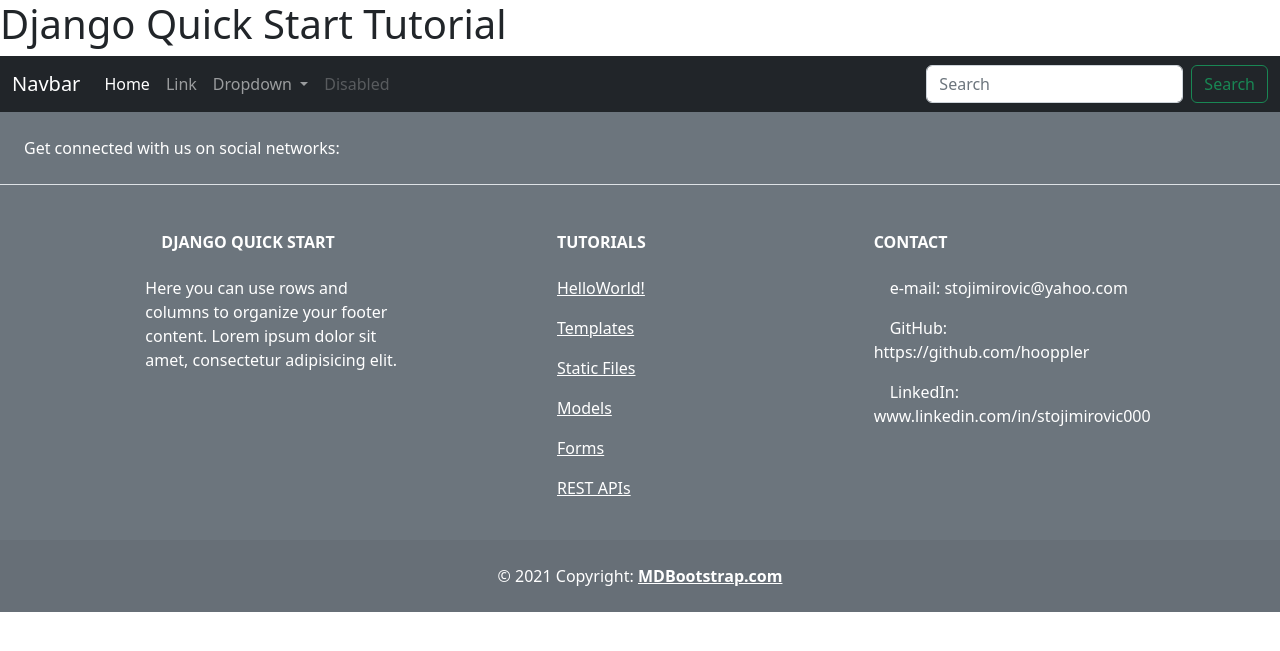
After one commit to hooppler/DjangoQuickStart, a Django app: template django_project/home_app/templates/home_app/base.html in a window 1280 px wide. The commit adds this page. Shown: the top 651 px of the page. Run offline with Django 4.2, Linux system fonts and the light colour scheme; the template is opened without the code that fills it, so the values that code supplies are empty.

Commit message:
home_app redesign

```diff
--- /dev/null
+++ b/django_project/home_app/templates/home_app/base.html
@@ -0,0 +1,166 @@
+{% load static %}
+<!DOCTYPE html>
+<html lang="en">
+<head>
+    <meta charset="UTF-8">
+    <title>Title</title>
+    <!-- <link rel="stylesheet" type="text/css" href="{% static 'home_app/style.css' %}"> -->
+    <link href="https://cdn.jsdelivr.net/npm/bootstrap@5.2.0-beta1/dist/css/bootstrap.min.css" rel="stylesheet" integrity="sha384-0evHe/X+R7YkIZDRvuzKMRqM+OrBnVFBL6DOitfPri4tjfHxaWutUpFmBp4vmVor" crossorigin="anonymous">
+    <script src="https://cdn.jsdelivr.net/npm/bootstrap@5.2.0-beta1/dist/js/bootstrap.bundle.min.js" integrity="sha384-pprn3073KE6tl6bjs2QrFaJGz5/SUsLqktiwsUTF55Jfv3qYSDhgCecCxMW52nD2" crossorigin="anonymous"></script>
+</head>
+<body>
+    <h1>Django Quick Start Tutorial</h1>
+
+    <nav class="navbar navbar-expand-lg navbar-dark bg-dark">
+      <div class="container-fluid">
+        <a class="navbar-brand" href="#">Navbar</a>
+        <button class="navbar-toggler" type="button" data-bs-toggle="collapse" data-bs-target="#navbarSupportedContent" aria-controls="navbarSupportedContent" aria-expanded="false" aria-label="Toggle navigation">
+          <span class="navbar-toggler-icon"></span>
+        </button>
+        <div class="collapse navbar-collapse" id="navbarSupportedContent">
+          <ul class="navbar-nav me-auto mb-2 mb-lg-0">
+            <li class="nav-item">
+              <a class="nav-link active" aria-current="page" href="#">Home</a>
+            </li>
+            <li class="nav-item">
+              <a class="nav-link" href="#">Link</a>
+            </li>
+            <li class="nav-item dropdown">
+              <a class="nav-link dropdown-toggle" href="#" id="navbarDropdown" role="button" data-bs-toggle="dropdown" aria-expanded="false">
+                Dropdown
+              </a>
+              <ul class="dropdown-menu" aria-labelledby="navbarDropdown">
+                <li><a class="dropdown-item" href="#">Action</a></li>
+                <li><a class="dropdown-item" href="#">Another action</a></li>
+                <li><hr class="dropdown-divider"></li>
+                <li><a class="dropdown-item" href="#">Something else here</a></li>
+              </ul>
+            </li>
+            <li class="nav-item">
+              <a class="nav-link disabled">Disabled</a>
+            </li>
+          </ul>
+          <form class="d-flex" role="search">
+            <input class="form-control me-2" type="search" placeholder="Search" aria-label="Search">
+            <button class="btn btn-outline-success" type="submit">Search</button>
+          </form>
+        </div>
+      </div>
+    </nav>
+
+    {% block body %}
+    {% endblock %}
+
+<!-- Footer -->
+<footer class="text-center text-lg-start bg-secondary text-white">
+  <!-- Section: Social media -->
+  <section
+    class="d-flex justify-content-center justify-content-lg-between p-4 border-bottom"
+  >
+    <!-- Left -->
+    <div class="me-5 d-none d-lg-block">
+      <span>Get connected with us on social networks:</span>
+    </div>
+    <!-- Left -->
+
+    <!-- Right -->
+    <div>
+      <a href="" class="me-4 text-reset">
+        <i class="fab fa-facebook-f"></i>
+      </a>
+      <a href="" class="me-4 text-reset">
+        <i class="fab fa-twitter"></i>
+      </a>
+      <a href="" class="me-4 text-reset">
+        <i class="fab fa-google"></i>
+      </a>
+      <a href="" class="me-4 text-reset">
+        <i class="fab fa-instagram"></i>
+      </a>
+      <a href="" class="me-4 text-reset">
+        <i class="fab fa-linkedin"></i>
+      </a>
+      <a href="" class="me-4 text-reset">
+        <i class="fab fa-github"></i>
+      </a>
+    </div>
+    <!-- Right -->
+  </section>
+  <!-- Section: Social media -->
+
+  <!-- Section: Links  -->
+  <section class="">
+    <div class="container text-center text-md-start mt-5">
+      <!-- Grid row -->
+      <div class="row mt-3">
+        <!-- Grid column -->
+        <div class="col-md-3 col-lg-4 col-xl-3 mx-auto mb-4">
+          <!-- Content -->
+          <h6 class="text-uppercase fw-bold mb-4">
+            <i class="fas fa-gem me-3"></i>Django Quick Start
+          </h6>
+          <p>
+            Here you can use rows and columns to organize your footer content. Lorem ipsum
+            dolor sit amet, consectetur adipisicing elit.
+          </p>
+        </div>
+        <!-- Grid column -->
+
+        <!-- Grid column -->
+        <div class="col-md-2 col-lg-2 col-xl-2 mx-auto mb-4">
+          <!-- Links -->
+          <h6 class="text-uppercase fw-bold mb-4">
+            Tutorials
+          </h6>
+          <p>
+            <a href="#!" class="text-reset">HelloWorld!</a>
+          </p>
+          <p>
+            <a href="#!" class="text-reset">Templates</a>
+          </p>
+          <p>
+            <a href="#!" class="text-reset">Static Files</a>
+          </p>
+          <p>
+            <a href="#!" class="text-reset">Models</a>
+          </p>
+          <p>
+            <a href="#!" class="text-reset">Forms</a>
+          </p>
+          <p>
+            <a href="#!" class="text-reset">REST APIs</a>
+          </p>
+        </div>
+        <!-- Grid column -->
+
+        <!-- Grid column -->
+        <div class="col-md-4 col-lg-3 col-xl-3 mx-auto mb-md-0 mb-4">
+          <!-- Links -->
+          <h6 class="text-uppercase fw-bold mb-4">
+            Contact
+          </h6>
+          <p><i class="fas fa-home me-3"></i> e-mail: stojimirovic@yahoo.com</p>
+          <p>
+            <i class="fas fa-envelope me-3"></i>
+            GitHub: https://github.com/hooppler
+          </p>
+          <p><i class="fas fa-phone me-3"></i> LinkedIn: www.linkedin.com/in/stojimirovic000</p>
+        </div>
+        <!-- Grid column -->
+      </div>
+      <!-- Grid row -->
+    </div>
+  </section>
+  <!-- Section: Links  -->
+
+  <!-- Copyright -->
+  <div class="text-center p-4" style="background-color: rgba(0, 0, 0, 0.05);">
+    © 2021 Copyright:
+    <a class="text-reset fw-bold" href="https://mdbootstrap.com/">MDBootstrap.com</a>
+  </div>
+  <!-- Copyright -->
+</footer>
+<!-- Footer -->
+
+</body>
+</html>
```
Also changed, not shown: django_project/home_app/templates/home_app/home.html (+141 -35 lines).
